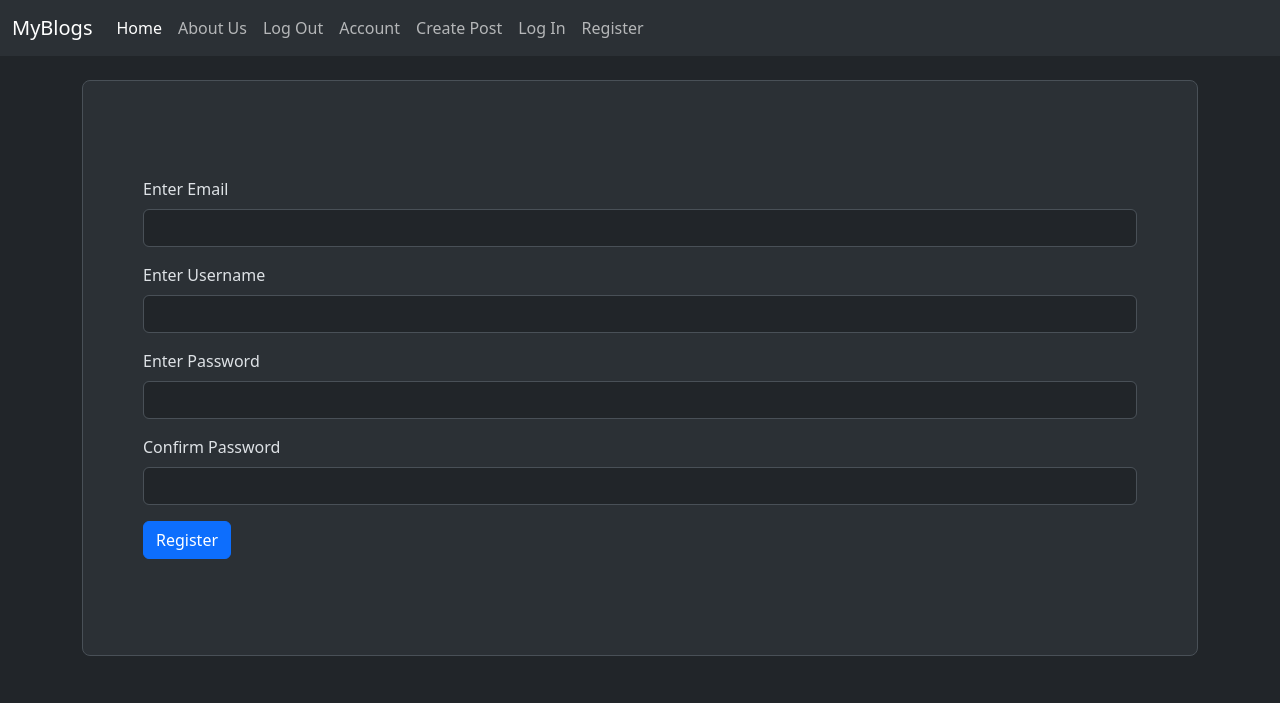
After one commit to shubham-ja1n/flask-blog-post, a Flask app: template myblogposts/templates/registration.html in a window 1280 px wide. The commit adds this page. Shown: the top 703 px of the page. Run offline with Flask 3, Linux system fonts and the light colour scheme; the template is opened without the code that fills it: values that come from a table or form of the project are taken from there, others are empty; some libraries are stand-ins or nearby versions.

Commit message:
Added Login and Registration views

```diff
--- a/myblogposts/__init__.py
+++ b/myblogposts/__init__.py
@@ -6,7 +6,7 @@ import os
 
 app = Flask(__name__)
 
-app.config['secret_key'] = "mysecretkey"
+app.config['SECRET_KEY'] = "mysecretkey"
 
 ########################  DATABASE SETUP  ###########################
 basedir = os.path.abspath(os.path.dirname(__file__))
@@ -26,6 +26,8 @@ login_manager.login_view = 'users.login'
 
 from myblogposts.core.views import core
 from myblogposts.error_pages.handlers import error_page
+from myblogposts.users.views import users
 
 app.register_blueprint(core)
 app.register_blueprint(error_page)
+app.register_blueprint(users)
--- a/myblogposts/templates/about.html
+++ b/myblogposts/templates/about.html
@@ -1,11 +1,13 @@
 {% extends "base.html" %}
 
 {% block content %}
-<div class="p-5 mb-4 bg-body-tertiary rounded-3">
+<div class="container py-4">
+<div class="h-100 p-5 mb-4 bg-body-tertiary border rounded-3">
     <div class="container-fluid py-5">
       <h1 class="display-5 fw-bold">About Us</h1>
-      <p class="col-md-8 fs-4">Lorem Ipsum </p>
+      <p class="col-md-8 fs-4">Lorem Ipsum</p>
       <button class="btn btn-primary btn-lg" type="button">Example button</button>
     </div>
   </div>
+</div>
 {% endblock %}
--- a/myblogposts/templates/base.html
+++ b/myblogposts/templates/base.html
@@ -23,7 +23,7 @@
                     <a class="nav-link" aria-current="page" href="{{ url_for('core.about') }}">About Us</a>
                   </li>
                   <li class="nav-item">
-                    <a class="nav-link" aria-current="page" href="#">Log Out</a>
+                    <a class="nav-link" aria-current="page" href="{{ url_for('users.logout') }}">Log Out</a>
                   </li>
                   <li class="nav-item">
                     <a class="nav-link" aria-current="page" href="#">Account</a>
@@ -32,10 +32,10 @@
                     <a class="nav-link" aria-current="page" href="#">Create Post</a>
                   </li>
                   <li class="nav-item">
-                    <a class="nav-link" aria-current="page" href="#">Log In</a>
+                    <a class="nav-link" aria-current="page" href="{{ url_for('users.login') }}">Log In</a>
                   </li>
                   <li class="nav-item">
-                    <a class="nav-link" aria-current="page" href="#">Register</a>
+                    <a class="nav-link" aria-current="page" href="{{ url_for('users.register') }}">Register</a>
                   </li>
                 </ul>
               </div>
--- /dev/null
+++ b/myblogposts/templates/registration.html
@@ -0,0 +1,26 @@
+{% extends "base.html" %}
+
+{% block content %}
+<div class="container py-4">
+<div class="h-100 p-5 mb-4 bg-body-tertiary border rounded-3">
+    <div class="container-fluid py-5">
+        <form method='POST'>
+            {{ form.hidden_tag() }}
+            <div class="mb-3">
+            {{ form.email.label(class='form-label') }} {{ form.email(class='form-control')}}
+            </div>
+            <div class="mb-3">
+                {{ form.username.label(class='form-label') }} {{ form.username(class='form-control')}}
+            </div>
+            <div class="mb-3">
+                {{ form.password.label(class='form-label') }} {{ form.password(class='form-control')}}
+            </div>
+            <div class="mb-3">
+                {{ form.pass_confirm.label(class='form-label') }} {{ form.pass_confirm(class='form-control')}}
+            </div>
+            {{ form.submit(class='btn btn-primary') }}
+        </form>
+    </div>
+  </div>
+</div>
+{% endblock %}
```
Also changed, not shown: myblogposts/templates/login.html (added, +20 -0 lines), myblogposts/users/views.py (+41 -0 lines).
